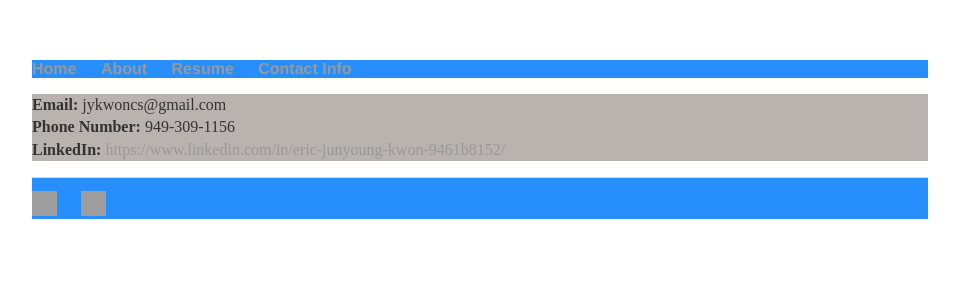
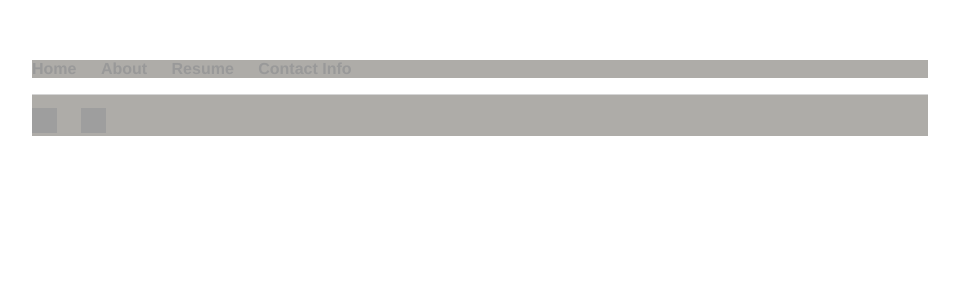
Before and after one commit to junyoung-kwon/Personal-Website, a Jekyll site: the page built from contact_info/index.html, in a window 1280 px wide. Shown: the top 300 px of the page, without its empty margins (160-1119 px from the left). Built offline with Jekyll 4.4.1, drawn with Linux system fonts in a browser that asks for light colours; grey boxes are pictures that could not be loaded.

Commit message:
Made some edits

```diff
--- a/_layouts/default.html
+++ b/_layouts/default.html
@@ -14,9 +14,7 @@
         			<li><a href="/contact_info">Contact Info</a></li>
     			</ul>
 		</nav>
-		<div class="container">
-    			{{ content }}
-		</div><!-- /.container -->
+
 		<footer>
     			<ul>
         			<li><a href="mailto:jykwoncs@gmail.com"><img src="http://www.stickpng.com/assets/images/584856b4e0bb315b0f7675ac.png"
@@ -26,8 +24,5 @@
 			</ul>
 
 		</footer>
-		<div class="container">
-    			{{ stuff }}
-		</div><!-- /.container -->
 	</body>
 </html>
--- a/css/main.css
+++ b/css/main.css
@@ -9,7 +9,7 @@ body {
     background-size: cover;*/
 }
 nav, footer{
-    background-color: rgb(38, 143, 251);
+    background-color: #aeaca8;
 }
 nav ul, footer ul {
     font-family:'Helvetica', 'Arial', 'Sans-Serif';
```
Lines whose indentation alone changed are shown as unchanged.
